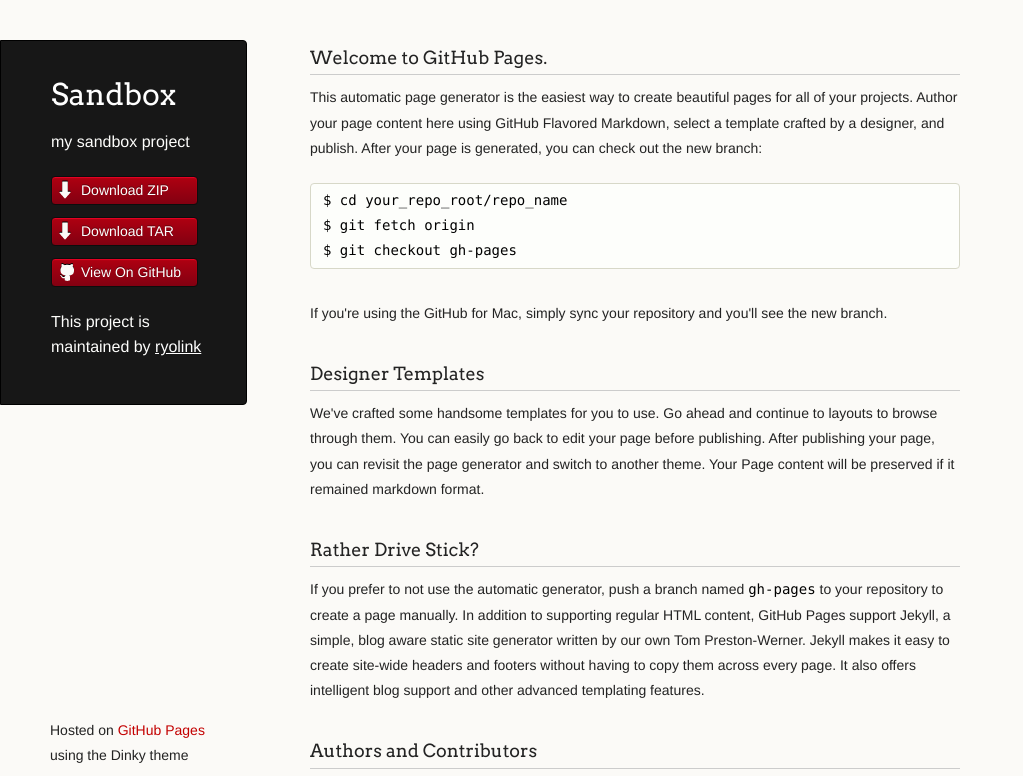
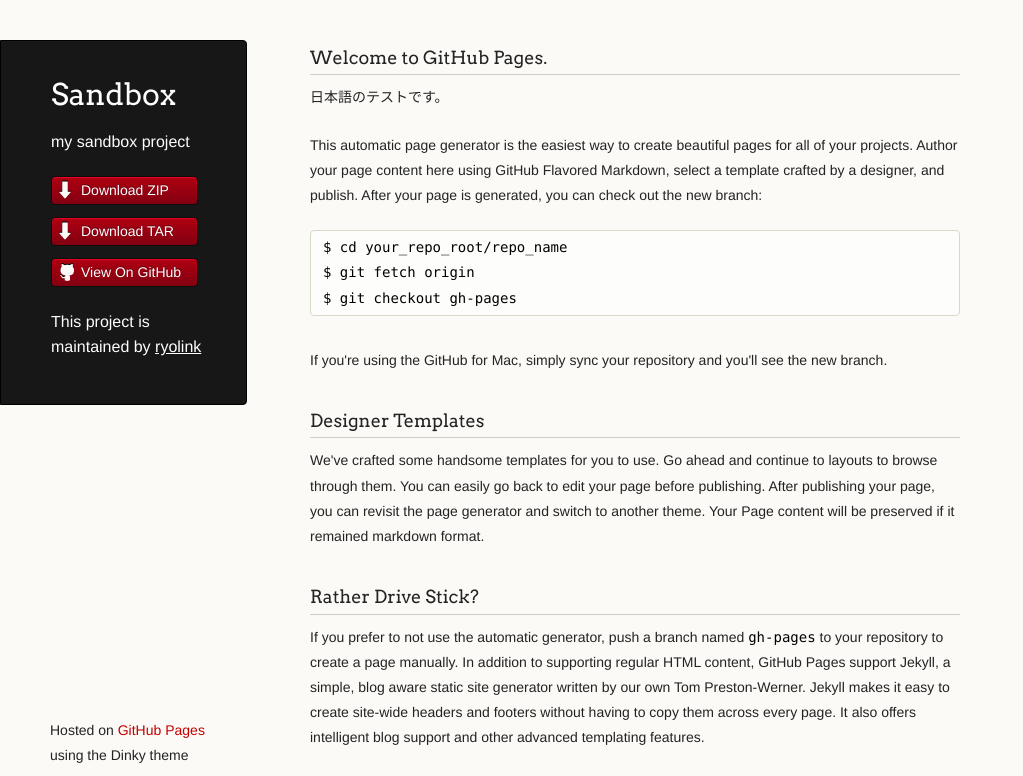
Before and after one commit to ryolink/sandbox, a plain HTML site: page index.html in a window 1280 px wide. Shown: the top 776 px of the page, without its empty margins (0-1023 px from the left). Drawn offline with Linux system fonts and the light colour scheme.

Commit message:
add japanese paragraph.

```diff
--- a/index.html
+++ b/index.html
@@ -32,6 +32,8 @@
       <section>
         <h3>Welcome to GitHub Pages.</h3>
 
+<p>日本語のテストです。</p>
+
 <p>This automatic page generator is the easiest way to create beautiful pages for all of your projects. Author your page content here using GitHub Flavored Markdown, select a template crafted by a designer, and publish. After your page is generated, you can check out the new branch:</p>
 
 <pre><code>$ cd your_repo_root/repo_name
```
